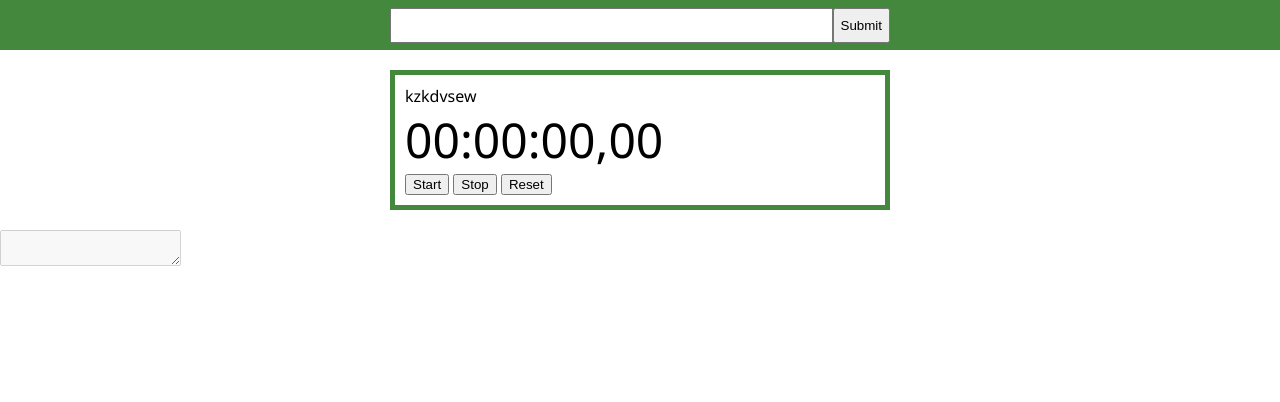
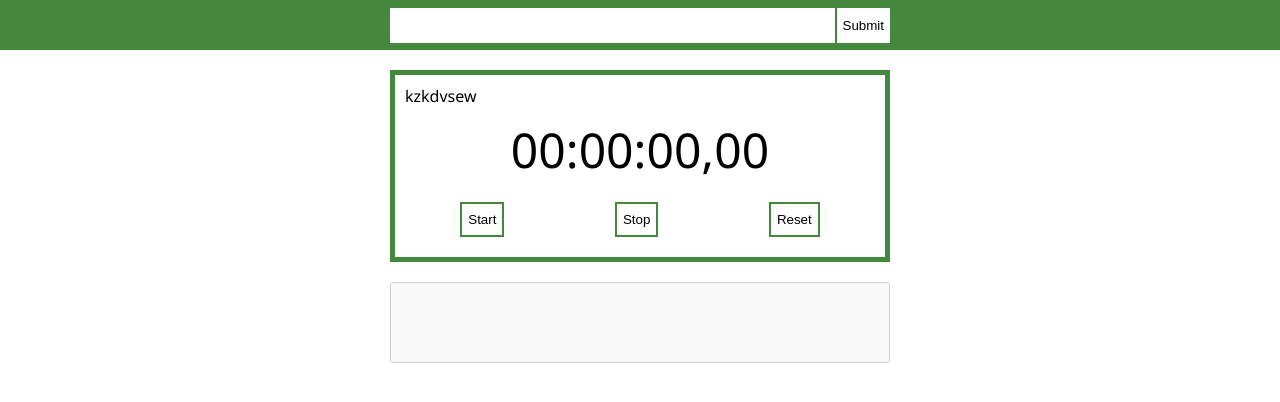
Before and after one commit to sebh0602/stopwatch, a plain HTML site: page front_end/index.html in a window 1280 px wide. Drawn offline with Linux system fonts and the light colour scheme.

Commit message:
Finish design, start log parsing

```diff
--- a/front_end/index.html
+++ b/front_end/index.html
@@ -12,19 +12,29 @@
 <body>
 	<div id="header">
 		<div id="inputbox">
-			<input id="idSelector" type="text" onkeypress="(function(event){if (event.keyCode == 13){changeID();}})(event)">
+			<input id="idSelector" type="text" onkeypress="if (event.keyCode == 13){changeID();}">
 			<button onclick="changeID()">Submit</button>
 		</div>
 	</div>
 	<div id="timecontainer">
 		<div id="timedisplay">
-			<span id="title"></span><br>
-			<span id="elapsedtime"><span id="hours">00</span>:<span id="minutes">00</span>:<span id="seconds">00</span>,<span id="fracs">00</span></span><br>
-			<button onclick="controlHandler('start')">Start</button>
-			<button onclick="controlHandler('stop')">Stop</button>
-			<button onclick="controlHandler('reset')">Reset</button>
+			<div id="lineone">
+				<span id="title"></span>
+			</div>
+			<div id="linetwo">
+				<span id="elapsedtime">
+					<span id="hours">00</span>:<span id="minutes">00</span>:<span id="seconds">00</span>,<span id="fracs">00</span>
+				</span>
+			</div>
+			<div id="linethree">
+				<button onclick="controlHandler('start')">Start</button>
+				<button onclick="controlHandler('stop')">Stop</button>
+				<button onclick="controlHandler('reset')">Reset</button>
+			</div>
 		</div>
 	</div>
-	<textarea id="log" disabled></textarea>
+	<div id="logcontainer">
+		<textarea id="log" rows="5" disabled></textarea>
+	</div>
 </body>
 </html>
--- a/front_end/stopscript.js
+++ b/front_end/stopscript.js
@@ -1,20 +1,24 @@
 function run(){
 	if (localStorage.id == undefined){
-		randomID = "";
+		var randomID = "";
 		for (var i=0; i<8; i++){
 			randomID += String.fromCharCode(Math.floor(Math.random() * 26) + 97);
 		}
 		localStorage.id = randomID;
 	}
 	document.getElementById("title").innerHTML = localStorage.id;
+	if (localStorage.log != undefined){
+		document.getElementById("log").value = localStorage.log;
+	}
 
 }
 
 function changeID(){
-	newID = document.getElementById("idSelector").value;
+	var newID = document.getElementById("idSelector").value;
 	if (newID != ""){
 		localStorage.id = document.getElementById("idSelector").value;
 		document.getElementById("title").innerHTML = localStorage.id;
+		document.getElementById("idSelector").value = "";
 	}
 }
 
@@ -23,15 +27,36 @@ function controlHandler(type){
 		case "reset":
 			if (confirm("Are you sure you want to reset?")){
 				localStorage.removeItem("log");
+				document.getElementById("log").value = "";
 			}
 			break;
 		default:
 			if (localStorage.log == undefined){
 				localStorage.log = "";
 			}
-			localStorage.log += new Date().toISOString() + "\n";
+			localStorage.log += ((type == "stop") ? "stop " : type) + "|" + new Date().toISOString() + "\n";
 			document.getElementById("log").value = localStorage.log;
 	}
 }
 
+function updateTime(){
+	var log = localStorage.log;
+	if (log == undefined){
+		return;
+	}
+	var splitLog = log.split("\n");
+	splitLog = splitLog.slice(0,splitLog.length - 1);
+	if (splitLog[splitLog.length - 1].includes("start")){
+		var lastStart = splitLog[splitLog.length - 1].split("|")[1];
+		var delta = new Date() - new Date(lastStart);
+		console.log(delta);
+	}
+	/*var t = new Date()
+	document.getElementById("hours").innerHTML = t.getHours();
+	document.getElementById("minutes").innerHTML = t.getMinutes();
+	document.getElementById("seconds").innerHTML = t.getSeconds();
+	//document.getElementById("fracs").innerHTML = Math.floor(t.getMilliseconds()/10);*/
+}
+
 run();
+var iv = setInterval(updateTime, 200);
--- a/front_end/stopstyle.css
+++ b/front_end/stopstyle.css
@@ -2,6 +2,14 @@ html,body{
 	font-family: "Segoe UI", Verdana, sans-serif;
 	padding: 0;
 	margin: 0;
+}
+
+button{
+	background-color: #FFFFFF;
+	border: 2px solid #44883e;
+	min-height: 35px;
+	min-width: 35px;
+	outline:none;
 }
 
 #header{
@@ -26,13 +34,21 @@ html,body{
 
 #header > #inputbox > input{
 	float:left;
-	height: 29px;
+	height: 33px;
 	flex-grow: 1;
+	border:none;
+	outline: none;
+	padding-left: 10px;
+	padding-right: 10px;
 }
 
 #header > #inputbox > button{
 	height: 35px;
 	flex-grow: 0;
+	border-left:2px solid #44883e;
+	border-right:none;
+	border-top:none;
+	border-bottom:none;
 }
 
 @media screen and (min-width: 556px){
@@ -41,6 +57,9 @@ html,body{
 	}
 	#timecontainer > #timedisplay{
 		width: 470px;
+	}
+	textarea#log{
+		width: 494px;
 	}
 }
 
@@ -60,6 +79,38 @@ html,body{
 	margin-right: 0;
 }
 
+#linetwo{
+	display: flex;
+	align-items: center;
+	justify-content: center;
+}
+
 #elapsedtime{
 	font-size: 3em;
+	display: block;
+	margin-top: 10px;
+	margin-bottom: 10px;
 }
+
+#linethree{
+	display: flex;
+	align-items: center;
+	justify-content: space-around;
+	margin-top: 10px;
+	margin-bottom: 10px;
+}
+
+#linethree > button{
+	display: block;
+}
+
+#logcontainer{
+	display: flex;
+	align-items: center;
+	justify-content: center;
+}
+
+#log{
+	width: calc(90% - 6px);
+	resize: none;
+}
```
